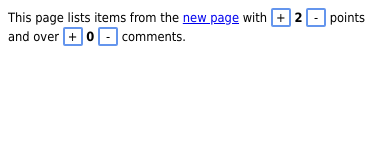
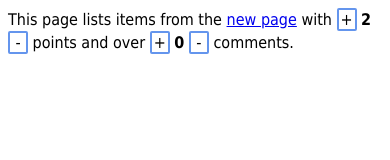
Before and after one commit to charlieegan3/filtered-hn-new-page, a plain HTML site: page index.html in a window 390 px wide. Drawn offline with Linux system fonts and the light colour scheme; no server answers.

Commit message:
Small adjustments for mobile styles
Larger font, set viewport meta tag

```diff
--- a/index.html
+++ b/index.html
@@ -1,6 +1,7 @@
 <html>
   <head>
     <title>Filtered HN New</title>
+    <meta name="viewport" content="width=device-width, initial-scale=1, maximum-scale=1, user-scalable=no">
     <script>
       function draw() {
         document.getElementById("points").innerHTML = points.toString();
@@ -76,7 +77,6 @@
     <style>
       body {
         font-family: Tahoma,Verdana,Segoe,sans-serif;
-        font-size: 0.8em;
       }
       .button {
         display: inline-block;
```
